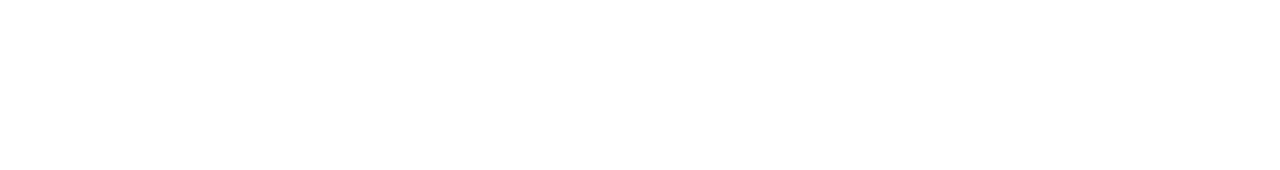
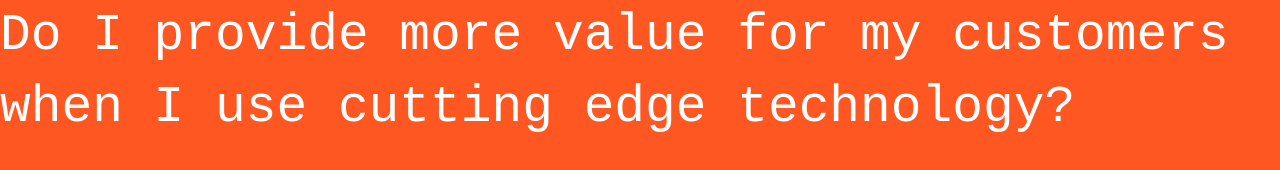
Before and after one commit to schultyy/more-perfect, a plain HTML site: page index.html in a window 1280 px wide. Drawn offline with nearby package versions, Linux system fonts and the light colour scheme.

Commit message:
Load and render random questions

```diff
--- /dev/null
+++ b/css/questions.css
@@ -0,0 +1,5 @@
+.question {
+    color: white;
+    font-size: 4vw;
+    font-family: 'Courier New', Courier, monospace;
+}
--- a/index.html
+++ b/index.html
@@ -13,6 +13,7 @@
 
         <link rel="stylesheet" href="css/normalize.css">
         <link rel="stylesheet" href="css/main.css">
+        <link rel="stylesheet" href="css/questions.css">
     </head>
     <body>
         <!--[if lte IE 9]>
--- a/js/main.js
+++ b/js/main.js
@@ -0,0 +1,33 @@
+"use strict";
+
+const COLORS = [
+    "#9C27B0",
+    "#7C4DFF",
+    "#FF5722"
+];
+
+function sampleColor() {
+    const colorIndex = getRandomInt(COLORS.length);
+    return COLORS[colorIndex];
+}
+
+function getRandomInt(max) {
+    return Math.floor(Math.random() * Math.floor(max));
+}
+
+function renderQuestion(question) {
+    const questionElement = $(`<div>${question}</div>`);
+    $(questionElement).addClass('question');
+    $(".body").append(questionElement);
+}
+
+$(document).ready(function() {
+    fetch("/js/questions.json")
+    .then((response) => response.json())
+    .then((questions) => {
+        const index = getRandomInt(questions.length);
+        const questionOfTheDay = questions[index];
+        $('body').css('background-color', sampleColor());
+        renderQuestion(questionOfTheDay);
+    });
+});
--- /dev/null
+++ b/js/questions.json
@@ -0,0 +1,5 @@
+[
+    "Do I provide more value for my customers when I use cutting edge technology?",
+    "How can I listen to my customer in a better way?",
+    "What can I do to understand my customer's problem better?"
+]
```
